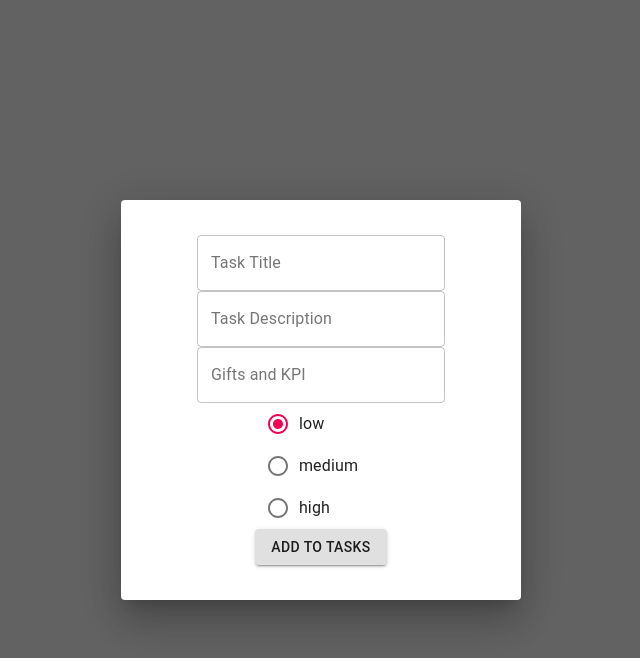
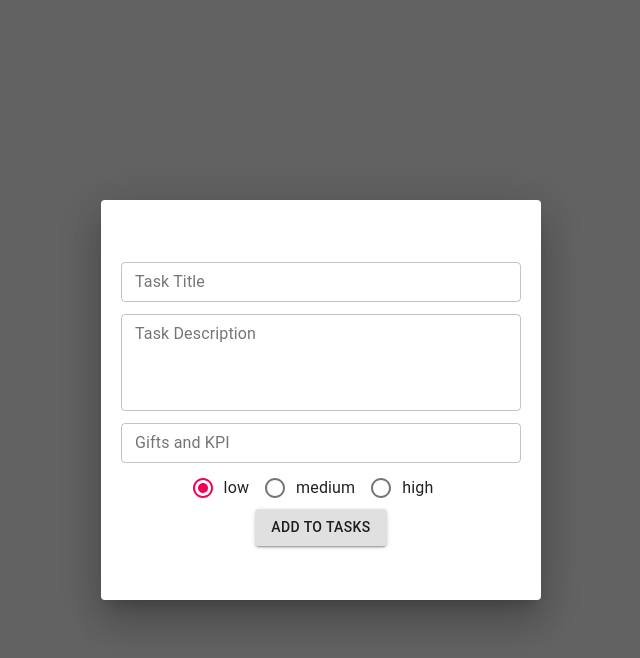
Before and after one commit to sarakaveh/task-manager, a React (Vite) app: page / in a window 1280 px wide. Both pictures are taken after a click on the button "CREATE YOUR FIRST TASK". Shown: the top 658 px of the page, without its empty margins (319-959 px from the left). Built offline with nearby package versions, Linux system fonts and the light colour scheme.

Commit message:
added functionality to add new task

```diff
--- a/package.json
+++ b/package.json
@@ -11,6 +11,7 @@
     "@reduxjs/toolkit": "^1.7.1",
     "react": "^17.0.2",
     "react-dom": "^17.0.2",
+    "react-hook-form": "^7.22.5",
     "react-redux": "^7.2.6"
   },
   "devDependencies": {
--- a/src/pages/home/Home.tsx
+++ b/src/pages/home/Home.tsx
@@ -1,15 +1,17 @@
+import { useSelector } from 'react-redux';
 import { ModalNewTask } from './modalNewTask/ModalNewTask';
 import { TaskList } from './taskList/TaskList';
 import { CreateYourFirstTask } from './createYourFirstTask/CreateYourFirstTask';
+import { RootState } from '../../store/configureStore';
 import css from './Home.module.scss';
 
 export function Home(): JSX.Element {
-  const taskListData = [];
+  const taskList = useSelector((state: RootState) => state.taskList);
 
   return (
     <>
       <div className={css.container}>
-        {taskListData.length ? <TaskList /> : <CreateYourFirstTask />}
+        {taskList.length ? <TaskList /> : <CreateYourFirstTask />}
       </div>
       <ModalNewTask />
     </>
--- a/src/pages/home/Home.types.d.ts
+++ b/src/pages/home/Home.types.d.ts
@@ -3,5 +3,7 @@ export interface Task {
   title: string;
   description: string;
   giftsKPI: string;
-  priority: 'low' | 'medium' | 'high';
+  priority: Priorities;
 }
+
+export type Priorities = 'low' | 'medium' | 'high';
--- a/src/pages/home/modalNewTask/ModalNewTask.module.scss
+++ b/src/pages/home/modalNewTask/ModalNewTask.module.scss
@@ -1,6 +1,7 @@
 .container {
   width: 400px;
   height: 400px;
+  padding: 0 20px;
   display: flex;
   flex-direction: column;
   justify-content: center;
--- a/src/pages/home/modalNewTask/ModalNewTask.tsx
+++ b/src/pages/home/modalNewTask/ModalNewTask.tsx
@@ -7,41 +7,90 @@ import {
   TextField,
 } from '@material-ui/core';
 import { useDispatch, useSelector } from 'react-redux';
+import { useState } from 'react';
 import { RootState } from '../../../store/configureStore';
 import css from './ModalNewTask.module.scss';
 import { closeModal } from '../../../store/modal';
+import { Priorities, Task } from '../Home.types';
+import { addTask } from '../../../store/taskList';
 
 export function ModalNewTask(): JSX.Element {
+  const dispatch = useDispatch();
   const dialogVisible = useSelector((state: RootState) => state.modal.visible);
-  const dispatch = useDispatch();
+  const [priority, setPriority] = useState<Priorities>('low');
+  const [title, setTitle] = useState<string>('');
+  const [description, setDescription] = useState<string>('');
+  const [giftsKPI, setGiftsKPI] = useState<string>('');
 
   const onDialogClose = (): void => {
     dispatch(closeModal());
-    console.log('close');
   };
 
-  const onPriorityChange = (): void => {
-    console.log('onPriorityChange');
+  const resetForm = (): void => {
+    setPriority('low');
+    setTitle('');
+    setDescription('');
+    setGiftsKPI('');
+  };
+
+  const onSubmit = (): void => {
+    const value: Omit<Task, 'id'> = {
+      title,
+      description,
+      giftsKPI,
+      priority,
+    };
+    dispatch(addTask(value));
+    onDialogClose();
+    resetForm();
+    console.log(value);
   };
 
   return (
     <Dialog open={dialogVisible} onClose={onDialogClose}>
       <div className={css.container}>
-        <TextField label="Task Title" variant="outlined" />
-        <TextField label="Task Description" variant="outlined" />
-        <TextField label="Gifts and KPI" variant="outlined" />
+        <TextField
+          value={title}
+          onChange={(e) => setTitle(e.target.value)}
+          fullWidth
+          margin="dense"
+          size="small"
+          label="Task Title"
+          variant="outlined"
+        />
+        <TextField
+          value={description}
+          onChange={(e) => setDescription(e.target.value)}
+          fullWidth
+          multiline
+          rows="4"
+          margin="dense"
+          size="small"
+          label="Task Description"
+          variant="outlined"
+        />
+        <TextField
+          value={giftsKPI}
+          onChange={(e) => setGiftsKPI(e.target.value)}
+          fullWidth
+          margin="dense"
+          size="small"
+          label="Gifts and KPI"
+          variant="outlined"
+        />
 
         <RadioGroup
-          aria-label="gender"
-          name="gender1"
-          value="low"
-          onChange={onPriorityChange}
+          row
+          value={priority}
+          onChange={(e) => setPriority(e.target.value as Priorities)}
         >
           <FormControlLabel value="low" control={<Radio />} label="low" />
           <FormControlLabel value="medium" control={<Radio />} label="medium" />
           <FormControlLabel value="high" control={<Radio />} label="high" />
         </RadioGroup>
-        <Button variant="contained">add to tasks</Button>
+        <Button onClick={onSubmit} variant="contained">
+          add to tasks
+        </Button>
       </div>
     </Dialog>
   );
--- a/src/pages/home/taskList/TaskList.tsx
+++ b/src/pages/home/taskList/TaskList.tsx
@@ -1,13 +1,14 @@
-import { data } from '../../../mock';
+import { useSelector } from 'react-redux';
+import { RootState } from '../../../store/configureStore';
 import { Task } from '../Home.types';
 import { TaskItem } from '../taskItem/TaskItem';
 
 export function TaskList(): JSX.Element {
-  const taskListData: Task[] = data;
+  const taskList = useSelector((state: RootState) => state.taskList);
 
   return (
     <div className="container">
-      {taskListData.map((item: Task) => (
+      {taskList.map((item: Task) => (
         <TaskItem key={item.id} />
       ))}
     </div>
--- a/src/store/taskList.ts
+++ b/src/store/taskList.ts
@@ -8,14 +8,16 @@ const TASK = {
 };
 
 // Actions
-export const addTask = createAction<Task>(TASK.add);
+export const addTask = createAction<Omit<Task, 'id'>>(TASK.add);
 export const editTask = createAction<Task>(TASK.edit);
 export const removeTask = createAction<Task['id']>(TASK.remove);
 
 // Reducers
 const taskReducer = createReducer([], {
   [TASK.add]: (state, { payload }) => {
-    state.push(payload);
+    const newTask = { ...payload };
+    newTask.id = 123123;
+    state.push(newTask);
   },
 });
 
```
Also changed, not shown: 1 other file (tests, documents, lock files or other folders).
